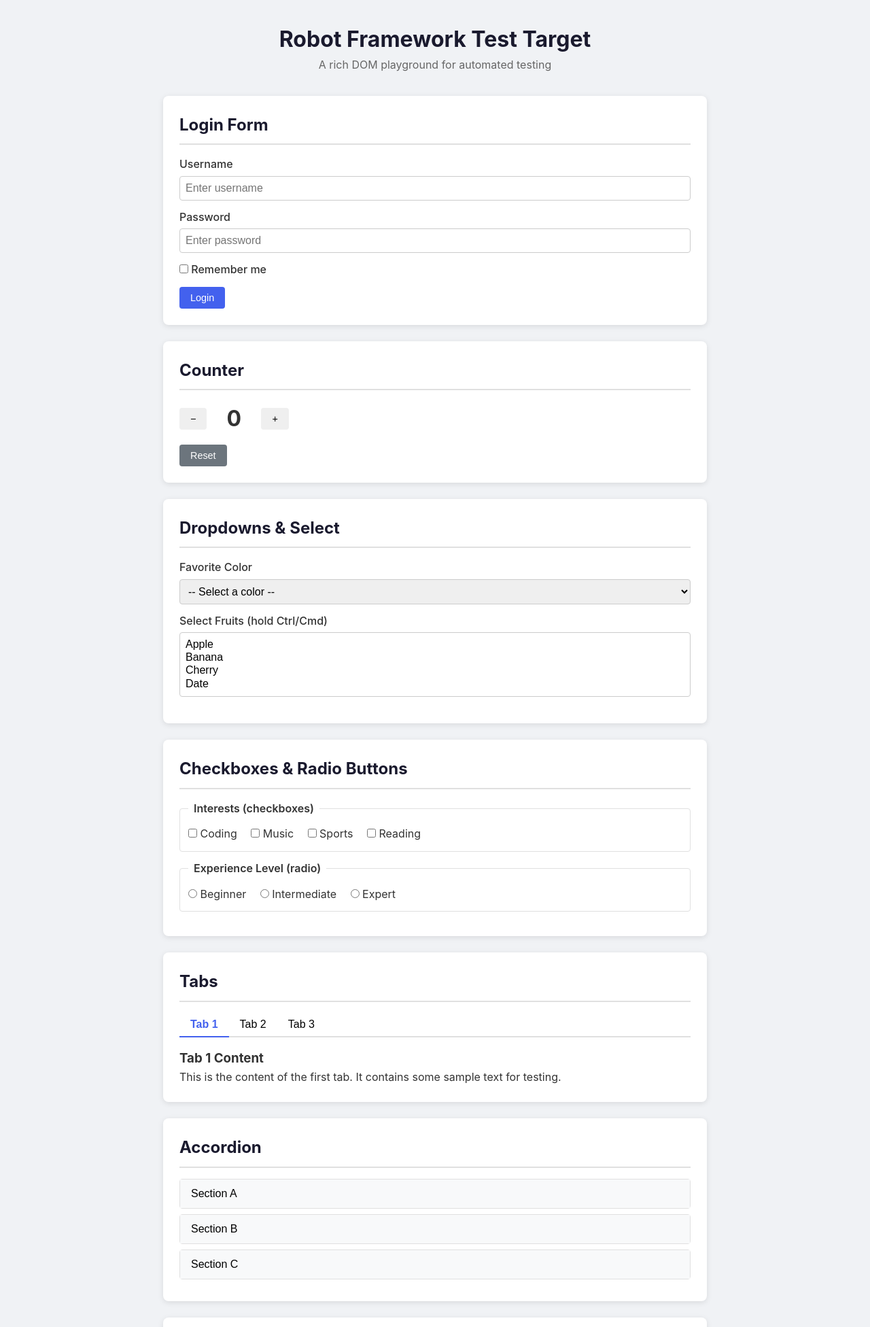
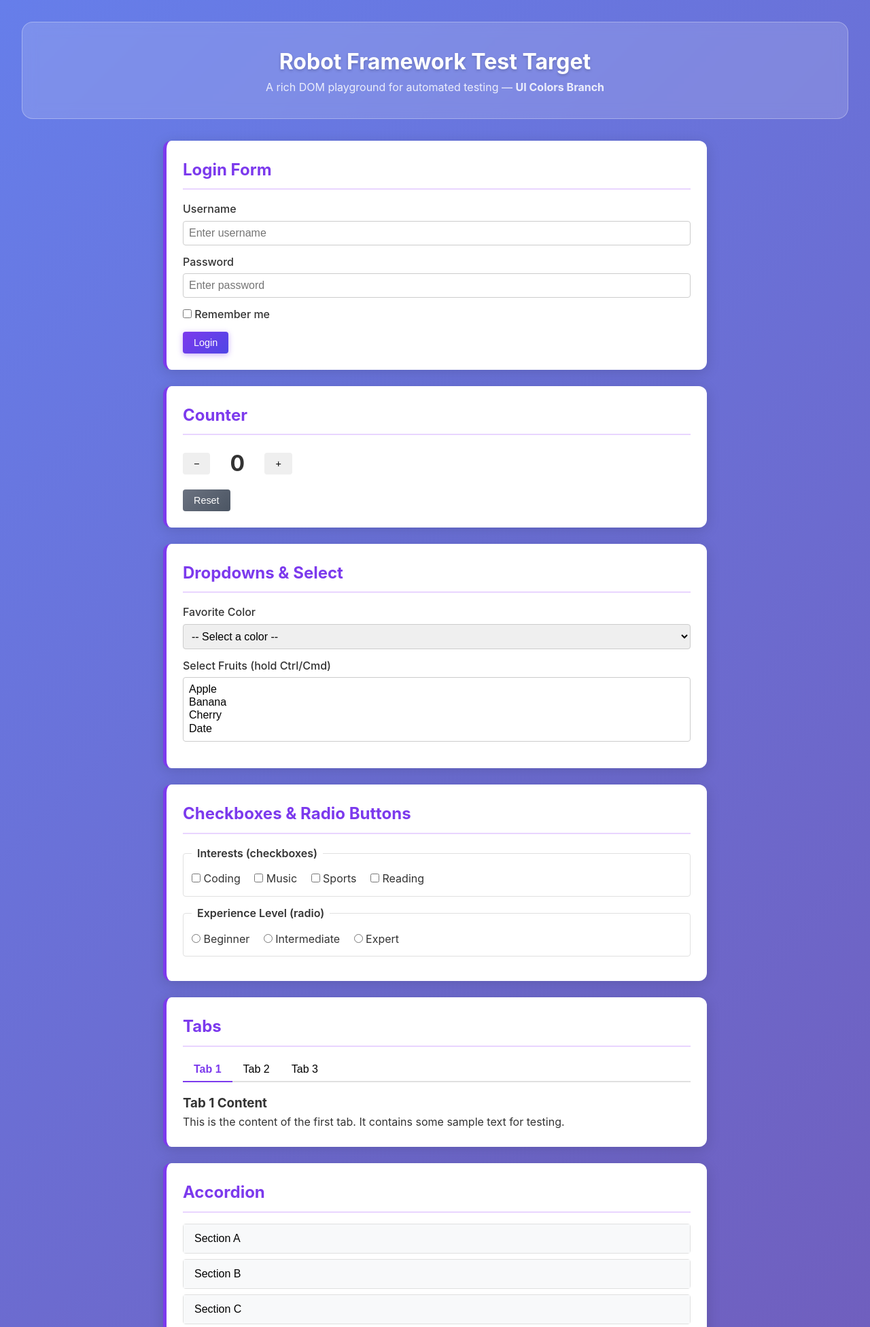
Before and after one commit to skallidah/flask-app-with-robot-tests, a Flask app: page / in a window 1280 px wide. Shown: the top 1952 px of the page at 68% size. Run offline with Flask 3, Linux system fonts and the light colour scheme.

Commit message:
Add colorful UI theme to feature branch
- Purple gradient background and glassmorphism header
- Card left-border accent and purple headings
- Gradient buttons with colored shadows
- Updated tab, drag-and-drop, and draggable item colors
- Page subtitle indicates UI Colors branch

Co-Authored-By: Claude Sonnet 4.6 <noreply@anthropic.com>

```diff
--- a/static/style.css
+++ b/static/style.css
@@ -2,7 +2,8 @@
 
 body {
     font-family: -apple-system, BlinkMacSystemFont, "Segoe UI", Roboto, sans-serif;
-    background: #f0f2f5;
+    background: linear-gradient(135deg, #667eea 0%, #764ba2 100%);
+    min-height: 100vh;
     color: #333;
     line-height: 1.6;
     padding: 2rem;
@@ -11,10 +12,15 @@ body {
 header {
     text-align: center;
     margin-bottom: 2rem;
+    background: rgba(255,255,255,0.15);
+    backdrop-filter: blur(10px);
+    border-radius: 16px;
+    padding: 2rem;
+    border: 1px solid rgba(255,255,255,0.3);
 }
 
-header h1 { color: #1a1a2e; }
-header p { color: #666; }
+header h1 { color: #fff; font-size: 2rem; text-shadow: 0 2px 4px rgba(0,0,0,0.2); }
+header p { color: rgba(255,255,255,0.85); }
 
 main {
     max-width: 800px;
@@ -26,15 +32,16 @@ main {
 
 .card {
     background: #fff;
-    border-radius: 8px;
+    border-radius: 12px;
     padding: 1.5rem;
-    box-shadow: 0 2px 8px rgba(0,0,0,0.1);
+    box-shadow: 0 4px 20px rgba(0,0,0,0.15);
+    border-left: 5px solid #7c3aed;
 }
 
 .card h2 {
     margin-bottom: 1rem;
-    color: #1a1a2e;
-    border-bottom: 2px solid #e0e0e0;
+    color: #7c3aed;
+    border-bottom: 2px solid #e9d5ff;
     padding-bottom: 0.5rem;
 }
 
@@ -72,10 +79,10 @@ select[multiple] { height: auto; }
 }
 
 .btn:hover { opacity: 0.85; }
-.btn-primary { background: #4361ee; color: #fff; }
-.btn-secondary { background: #6c757d; color: #fff; }
-.btn-success { background: #2ec4b6; color: #fff; }
-.btn-danger { background: #e63946; color: #fff; }
+.btn-primary { background: linear-gradient(135deg, #7c3aed, #4f46e5); color: #fff; box-shadow: 0 2px 8px rgba(124,58,237,0.4); }
+.btn-secondary { background: linear-gradient(135deg, #6b7280, #4b5563); color: #fff; }
+.btn-success { background: linear-gradient(135deg, #10b981, #059669); color: #fff; box-shadow: 0 2px 8px rgba(16,185,129,0.4); }
+.btn-danger { background: linear-gradient(135deg, #ef4444, #dc2626); color: #fff; box-shadow: 0 2px 8px rgba(239,68,68,0.4); }
 .btn-sm { padding: 0.25rem 0.5rem; font-size: 0.8rem; }
 
 /* Messages */
@@ -138,8 +145,8 @@ select[multiple] { height: auto; }
 }
 
 .tab-btn.active {
-    border-bottom-color: #4361ee;
-    color: #4361ee;
+    border-bottom-color: #7c3aed;
+    color: #7c3aed;
     font-weight: 600;
 }
 
@@ -234,17 +241,18 @@ th.sortable:hover { background: #e8e8e8; }
 }
 
 .dnd-target.drag-over {
-    background: #e8f4fd;
-    border-color: #4361ee;
+    background: #f5f3ff;
+    border-color: #7c3aed;
 }
 
 .draggable {
     padding: 0.5rem 1rem;
-    background: #4361ee;
+    background: linear-gradient(135deg, #7c3aed, #4f46e5);
     color: #fff;
     border-radius: 4px;
     cursor: grab;
     user-select: none;
+    box-shadow: 0 2px 6px rgba(124,58,237,0.4);
 }
 
 /* Modal */
--- a/templates/index.html
+++ b/templates/index.html
@@ -3,13 +3,13 @@
 <head>
     <meta charset="UTF-8">
     <meta name="viewport" content="width=device-width, initial-scale=1.0">
-    <title>Robot Framework Test Target</title>
+    <title>Robot Framework Test Target (UI Colors)</title>
     <link rel="stylesheet" href="/static/style.css">
 </head>
 <body>
     <header>
         <h1 id="page-title">Robot Framework Test Target</h1>
-        <p id="page-subtitle">A rich DOM playground for automated testing</p>
+        <p id="page-subtitle">A rich DOM playground for automated testing &mdash; <strong>UI Colors Branch</strong></p>
     </header>
 
     <main>
```
